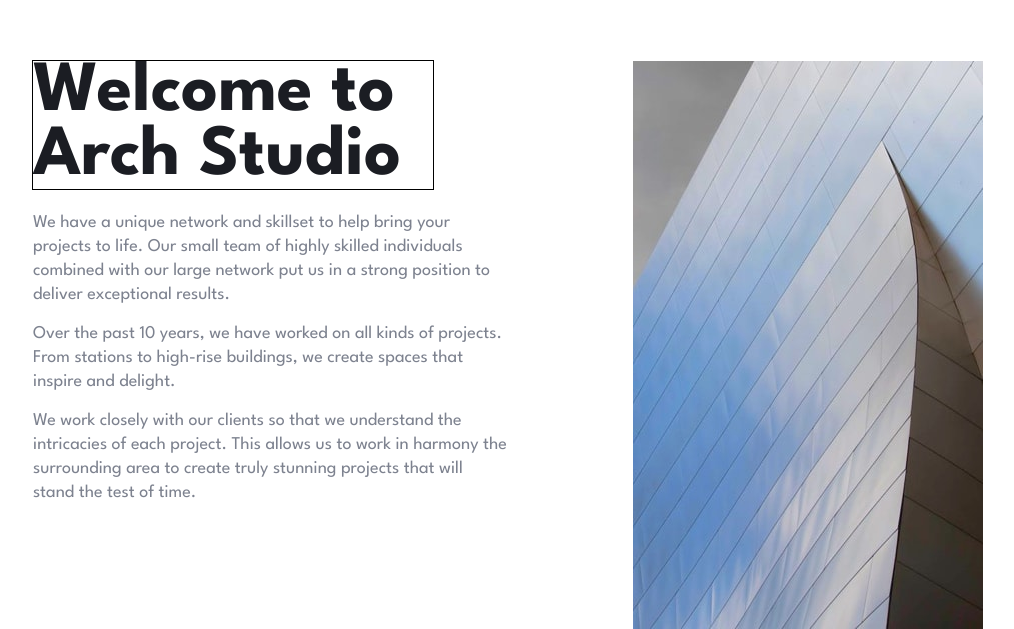
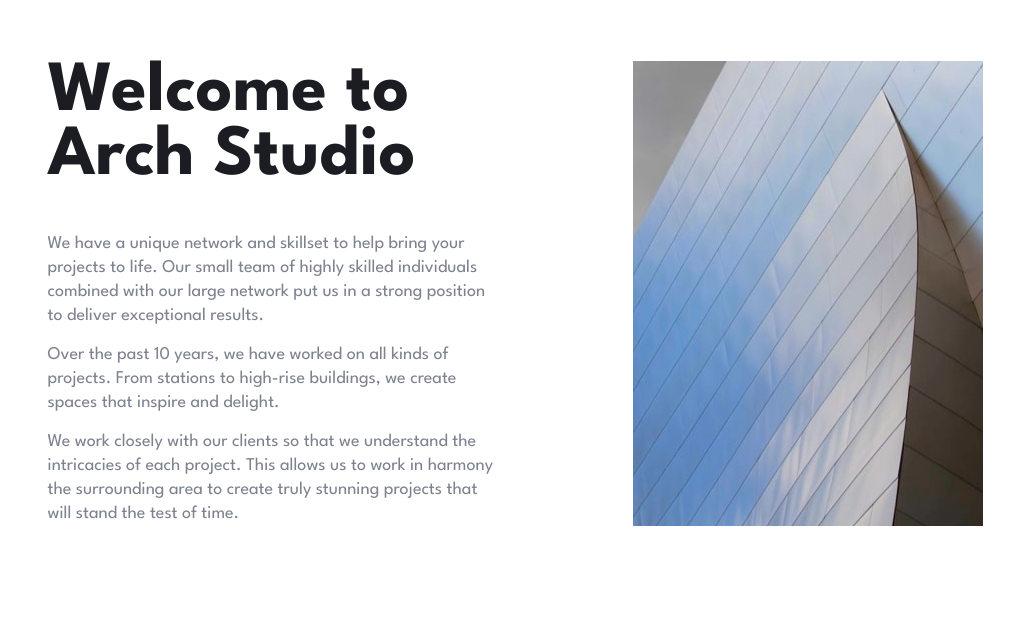
Before and after one commit to JJWallis/arch-studio, a Next.js app: page / in a window 1280 px wide. Shown: the part 902-1531 px from the top of the page, without its empty margins (132-1146 px from the left). After the commit the page ends 1428 px from the top, so only its background shows below. Built offline with nearby package versions, Linux system fonts and the light colour scheme.

Commit message:
CopySectionWithBorderHome done pre big grey title

```diff
--- a/src/components/copySectionWithBorder/CopySectionWithBorderHome.tsx
+++ b/src/components/copySectionWithBorder/CopySectionWithBorderHome.tsx
@@ -1,37 +1,56 @@
-import Image from 'next/image';
 import React from 'react';
 import styled from 'styled-components';
 import { device } from '../../config/theme/device';
 import CopySectionWithBorder from './CopySectionWithBorder';
-import WelcomeImage from '../../../public/assets/home/desktop/image-welcome.jpg';
 import { CopySectionWithBorderTitle } from './CopySectionWithBorderTitle';
 
 const Wrapper = styled(CopySectionWithBorder)`
    @media ${device.laptop} {
+      --gap: 80px;
+      display: grid;
+      grid-template-columns: minmax(400px, 1fr) minmax(200px, 350px); // 350px === welcome image native width
+      gap: var(--gap);
+   }
+
+   @media ${device.laptopL} {
       --gap: 125px;
+   }
+`;
+
+const ContentWrapper = styled.div`
    display: grid;
-      grid-template-columns: 1fr auto;
-      gap: 125px;
+   justify-items: center;
+`;
+
+const Content = styled.div`
+   @media ${device.laptop} {
+      max-width: 446px;
    }
 `;
 
 const Title = styled(CopySectionWithBorderTitle)`
-   outline: 1px solid black;
    margin-bottom: 22px;
 
    @media ${device.tablet} {
+      margin-bottom: 43px;
       max-width: 400px;
    }
 `;
 
 const Paragraph = styled.p`
    color: var(--clr-mild-grey);
+
    &:not(:last-child) {
       margin-bottom: 15px;
    }
 `;
 
-const LaptopImage = styled(Image)`
+const WelcomeImage = styled.div`
+   background-image: url('/assets/home/desktop/image-welcome.jpg');
+   background-repeat: no-repeat;
+   background-position: center;
+   background-size: cover;
+
    @media ${device.maxLaptop} {
       display: none;
    }
@@ -40,29 +59,29 @@ const LaptopImage = styled(Image)`
 const CopySectionWithBorderHome = () => {
    return (
       <Wrapper variant="home">
-         <div>
+         <ContentWrapper>
+            <Content>
                <Title>Welcome to Arch Studio</Title>
                <Paragraph>
-               We have a unique network and skillset to help bring your projects
-               to life. Our small team of highly skilled individuals combined
-               with our large network put us in a strong position to deliver
-               exceptional results.
+                  We have a unique network and skillset to help bring your
+                  projects to life. Our small team of highly skilled individuals
+                  combined with our large network put us in a strong position to
+                  deliver exceptional results.
                </Paragraph>
                <Paragraph>
-               Over the past 10 years, we have worked on all kinds of projects.
-               From stations to high-rise buildings, we create spaces that
-               inspire and delight.
+                  Over the past 10 years, we have worked on all kinds of
+                  projects. From stations to high-rise buildings, we create
+                  spaces that inspire and delight.
                </Paragraph>
                <Paragraph>
                   We work closely with our clients so that we understand the
                   intricacies of each project. This allows us to work in harmony
-               the surrounding area to create truly stunning projects that will
-               stand the test of time.
+                  the surrounding area to create truly stunning projects that
+                  will stand the test of time.
                </Paragraph>
-         </div>
-         <div>
-            <LaptopImage src={WelcomeImage} alt="" />
-         </div>
+            </Content>
+         </ContentWrapper>
+         <WelcomeImage />
       </Wrapper>
    );
 };
```
Lines whose indentation alone changed are shown as unchanged.
